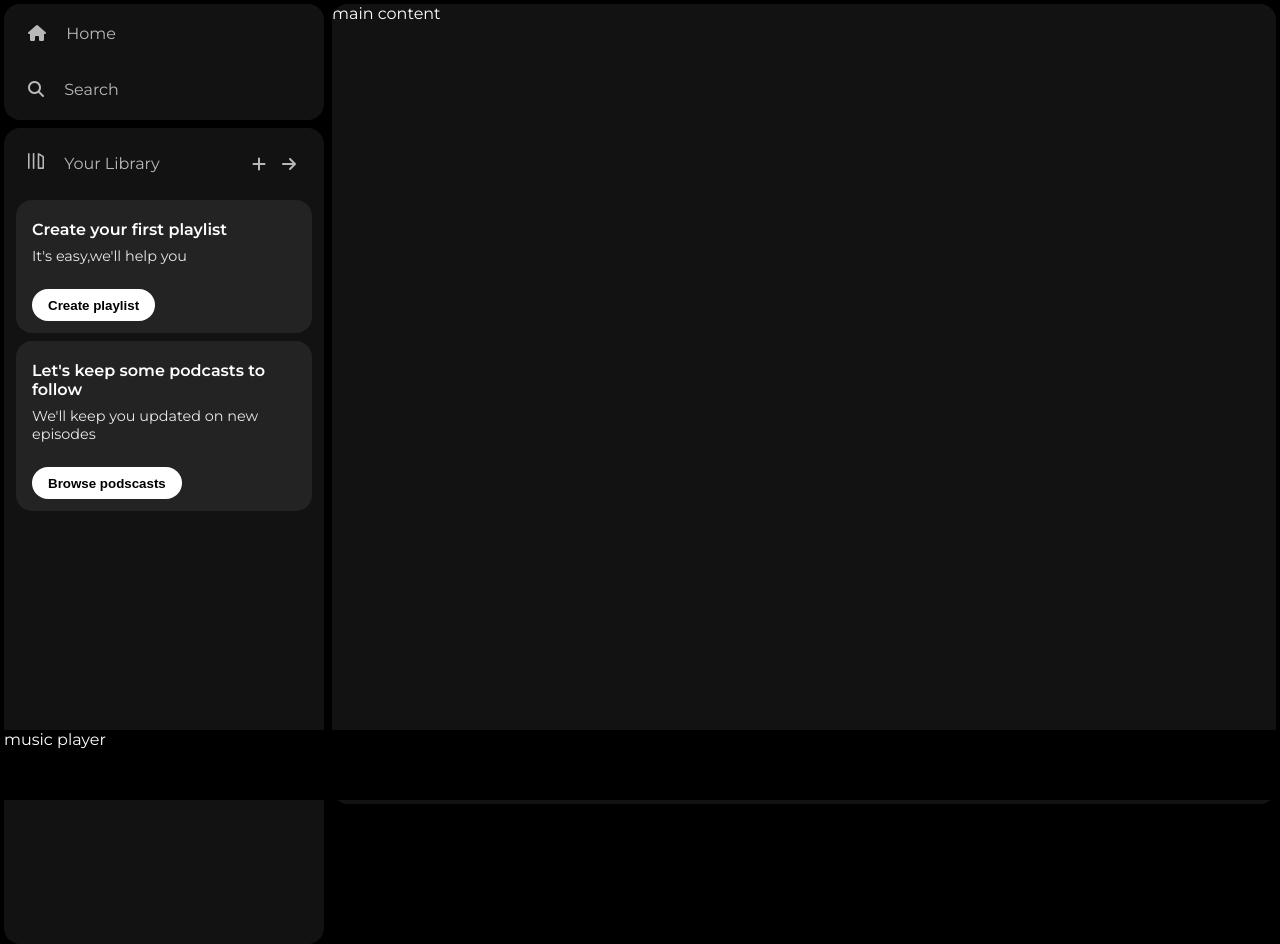
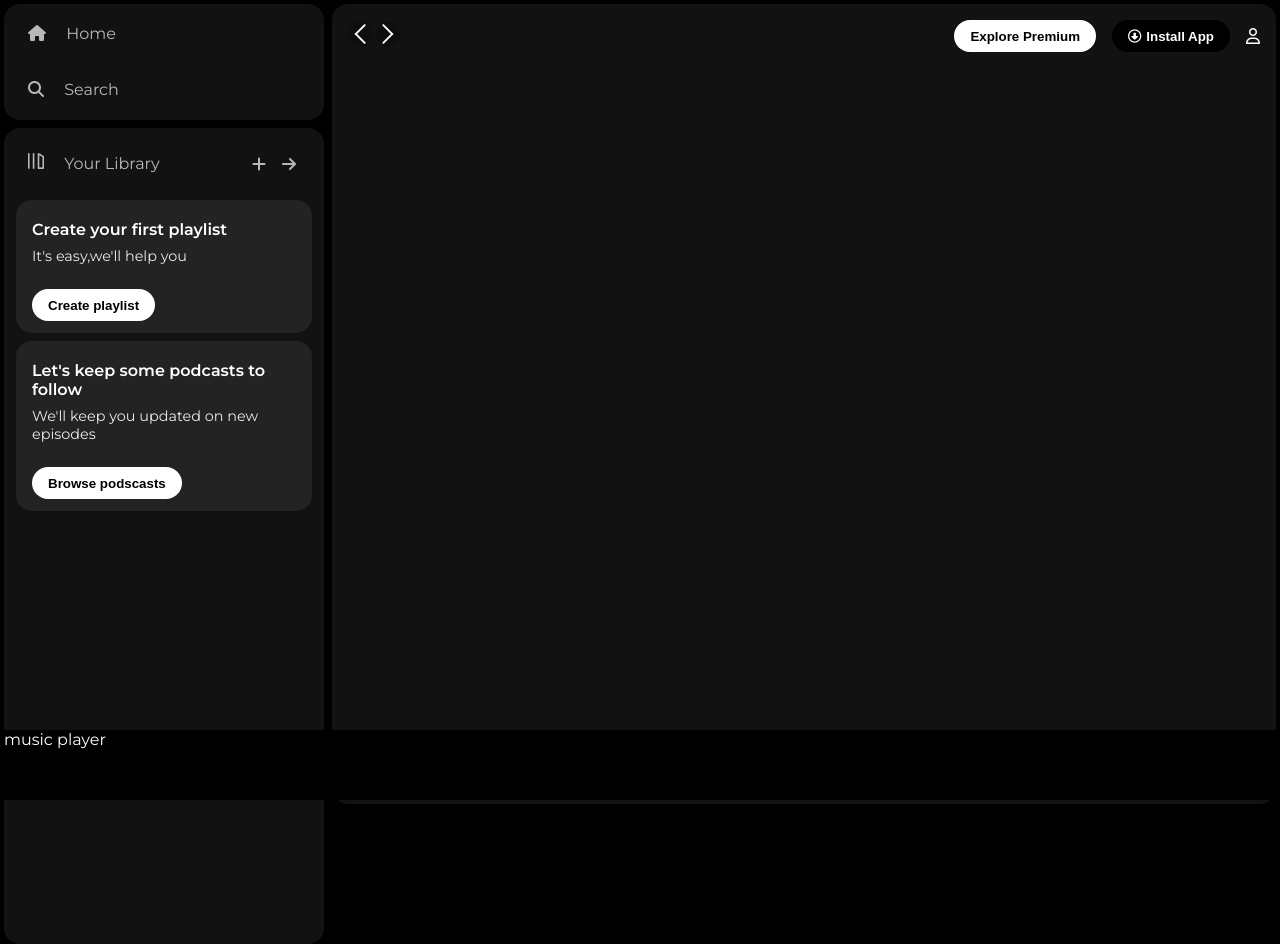
Before and after one commit to FyslAhmd/Spotify-home, a plain HTML site: page index.html in a window 1280 px wide. Drawn offline with Linux system fonts and the light colour scheme.

Commit message:
Sticky navigation bar complete

```diff
--- a/index.html
+++ b/index.html
@@ -44,20 +44,35 @@
                     <div class="box">
                         <div class="box-p1">Create your first playlist</div>
                         <div class="box-p2">It's easy,we'll help you</div>
-                        <button class="badge">Create playlist</button>
+                        <button class="badge btn-margin">Create playlist</button>
                     </div>
                 </div>
                 <div class="lib-box">
                     <div class="box">
                         <div class="box-p1">Let's keep some podcasts to follow</div>
                         <div class="box-p2">We'll keep you updated on new episodes</div>
-                        <button class="badge">Browse podscasts</button>
+                        <button class="badge btn-margin">Browse podscasts</button>
                     </div>
                 </div>
             </div>
         </div>
 
-        <div class="main-content">main content</div>
+        <div class="main-content">
+            <div class="sticky-nav">
+                <div class="nav-left">
+                    <img src="image/backward_icon.png" alt="">
+                    <img src="image/forward_icon.png" alt="" class="hide">
+                </div>
+                <div class="nav-right">
+                    <button class="badge nav-item-right hide">Explore Premium</button>
+                    <button class="badge nav-item-right dark-badge"><i class="fa-regular fa-circle-down"
+                            style="margin-right: 5px;"></i>Install
+                        App</button>
+                    <i class="fa-regular fa-user nav-item-right"></i>
+                </div>
+            </div>
+            <div class="albums"></div>
+        </div>
         <div class="music-player">music player</div>
     </div>
 </body>
--- a/style.css
+++ b/style.css
@@ -125,8 +125,53 @@ a {
     border: none;
     border-radius: 100px;
     font-weight: 700;
-    margin-top: 1rem;
     padding: 0.25rem 1rem;
     height: 2rem;
     width: fit-content;
 }
+
+.btn-margin {
+    margin-top: 1rem;
+}
+
+.dark-badge {
+    background-color: black;
+    color: white;
+}
+
+.sticky-nav {
+    background-color: #121212;
+    position: sticky;
+    top: 0;
+    display: flex;
+    justify-content: space-between;
+    align-items: center;
+    padding: 0.5rem 0;
+    margin-top: 0.5rem;
+}
+
+.nav-left {
+    margin-left: 1rem;
+}
+
+.nav-left img {
+    border-radius: 50%;
+    background-color: #0e0e0e;
+    width: 1.5rem;
+}
+
+.nav-right {
+    display: flex;
+    justify-content: center;
+    align-items: center;
+}
+
+.nav-item-right {
+    margin-right: 1rem;
+}
+
+@media(max-width:1000px) {
+    .hide {
+        display: none;
+    }
+}
```
